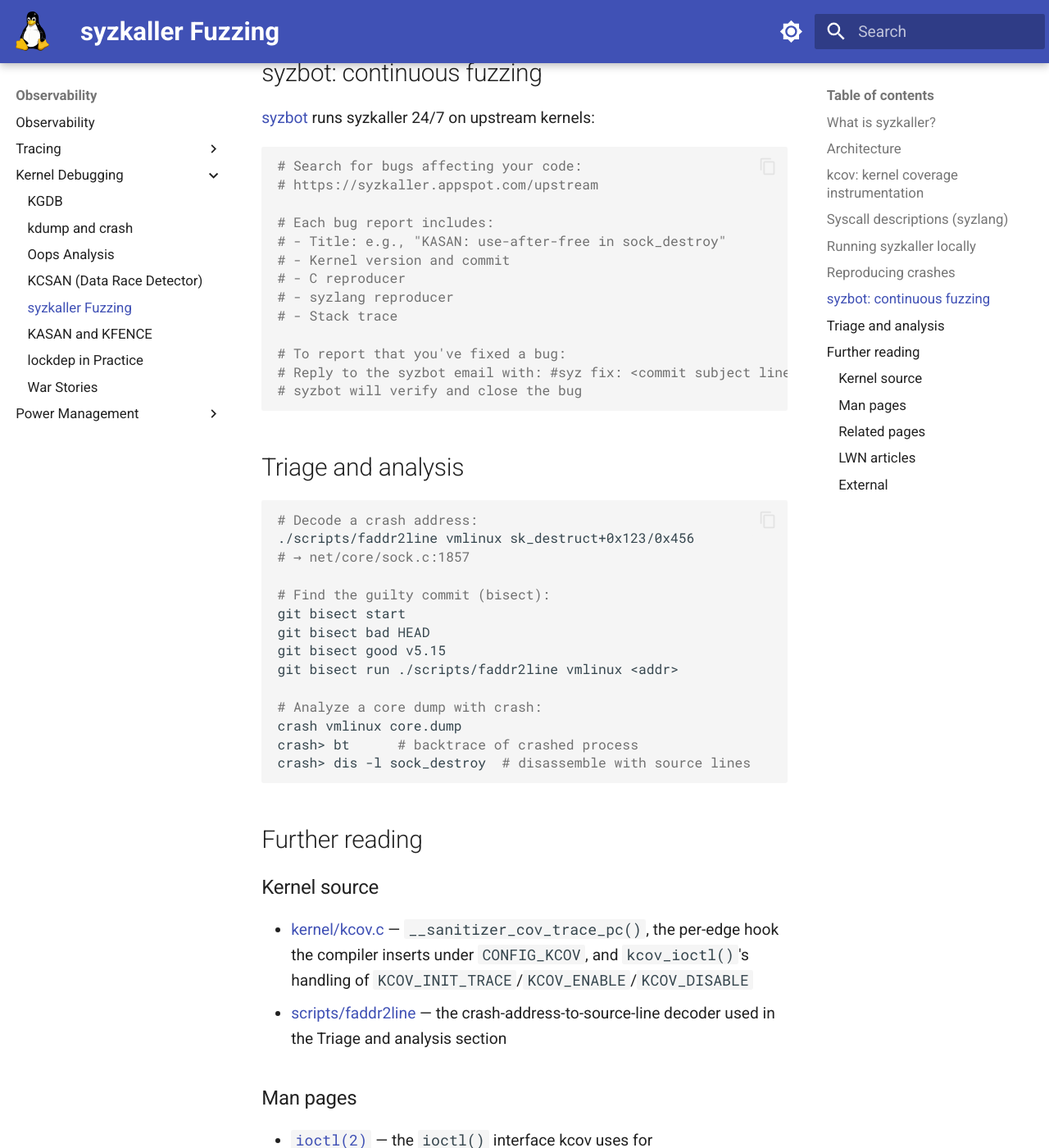
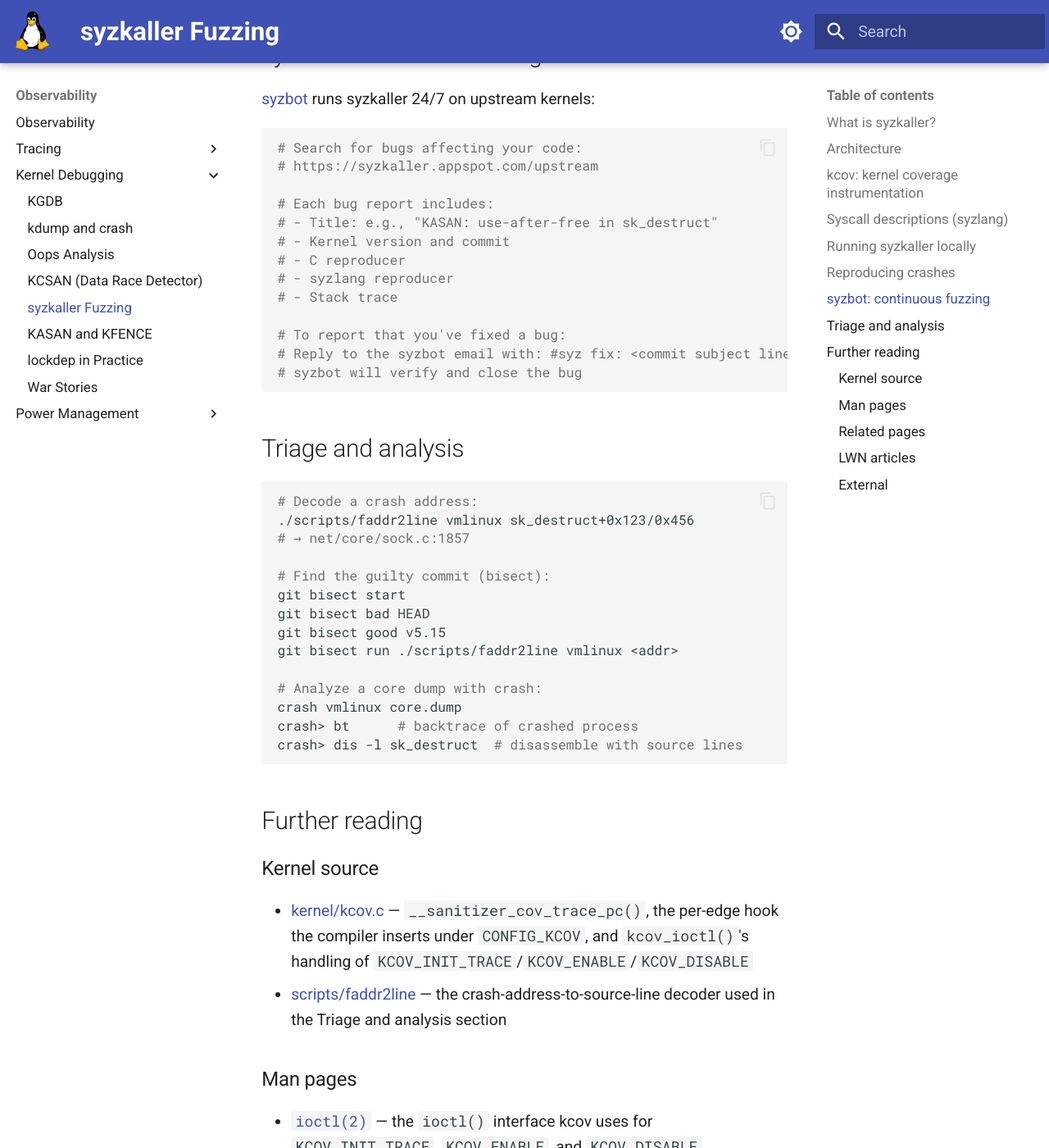
Before and after one commit to laveeshb/linux-kernel-internals, an MkDocs documentation site: the page built from docs/debugging/syzkaller.md, in a window 1280 px wide and 1400 px high, scrolled down 4553 px. Shown: the whole window at 82% size. Built offline with MkDocs 1.6.1 and Material for MkDocs 9.7.7, drawn with Linux system fonts in a browser that asks for light colours; some of the changed text lies outside the part shown.

Commit message:
Fix fabricated function name and stale Kconfig option in syzkaller.md (#815)
sock_destroy is not a real kernel function -- no symbol by that name
exists; the closest real thing is the SOCK_DESTROY netlink command
and its per-protocol .destroy diag callback, not a disassemblable
function. Replaced both occurrences with sk_destruct, which the page
already cites correctly elsewhere. Also removed
CONFIG_UBSAN_SANITIZE_ALL, which no longer exists in the kernel's
UBSAN Kconfig -- plain CONFIG_UBSAN=y already enables the granular
checks (bounds, bool, enum) by default.

````diff
--- a/docs/debugging/syzkaller.md
+++ b/docs/debugging/syzkaller.md
@@ -184,7 +183,7 @@
 # https://syzkaller.appspot.com/upstream
 
 # Each bug report includes:
-# - Title: e.g., "KASAN: use-after-free in sock_destroy"
+# - Title: e.g., "KASAN: use-after-free in sk_destruct"
 # - Kernel version and commit
 # - C reproducer
 # - syzlang reproducer
@@ -211,7 +210,7 @@
 # Analyze a core dump with crash:
 crash vmlinux core.dump
 crash> bt      # backtrace of crashed process
-crash> dis -l sock_destroy  # disassemble with source lines
+crash> dis -l sk_destruct  # disassemble with source lines
 ```
 
 ## Further reading
````
Also changed, not shown: other parts of docs/debugging/syzkaller.md (+0 -1 lines).
